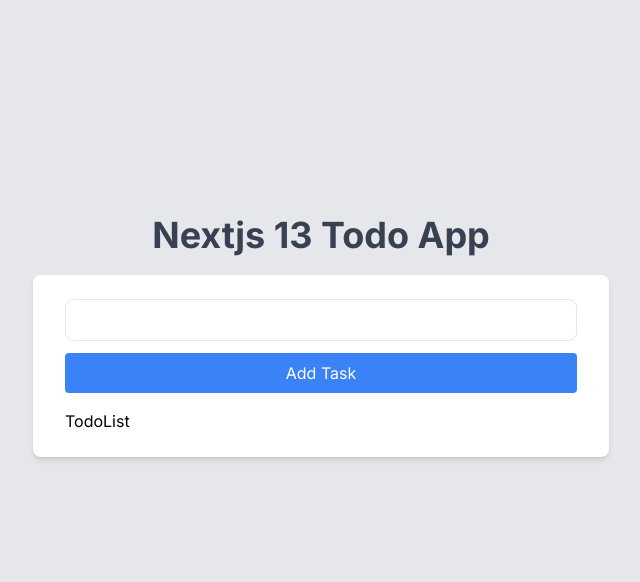
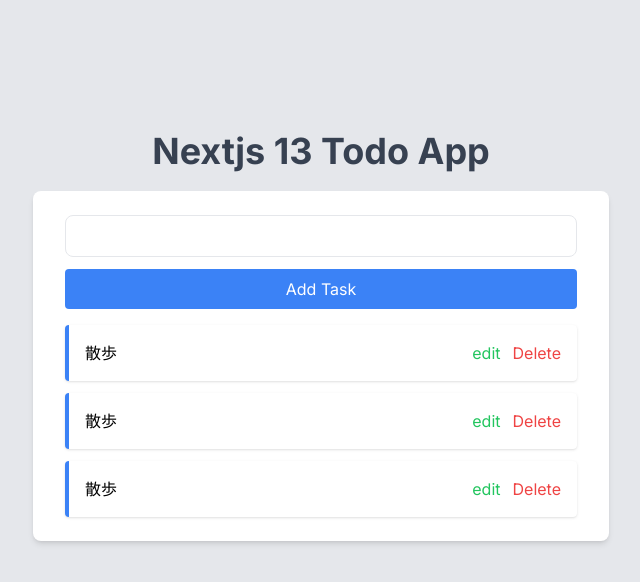
Before and after one commit to Shinmitt/self-todoapp, a Next.js app: page / in a window 1280 px wide. Shown: the top 582 px of the page, without its empty margins (319-959 px from the left). Built offline with nearby package versions, Linux system fonts and the light colour scheme.

Commit message:
TodoListの作成

```diff
--- a/src/app/components/TodoList.tsx
+++ b/src/app/components/TodoList.tsx
@@ -2,7 +2,28 @@
 
 const TodoList = () => {
   return (
-    <div>TodoList</div>
+    <ul className="space-y-3">
+        <li className="flex justify-between p-4 bg-white border-l-4 border-blue-500 rounded shadow">
+            <span>散歩</span>
+            <div>
+                <botton className="text-green-500 mr-3">edit</botton>
+                <botton className="text-red-500">Delete</botton>
+            </div>
+        </li>
+        <li className="flex justify-between p-4 bg-white border-l-4 border-blue-500 rounded shadow">
+            <span>散歩</span>
+            <div>
+                <botton className="text-green-500 mr-3">edit</botton>
+                <botton className="text-red-500">Delete</botton>
+            </div>
+        </li><li className="flex justify-between p-4 bg-white border-l-4 border-blue-500 rounded shadow">
+            <span>散歩</span>
+            <div>
+                <botton className="text-green-500 mr-3">edit</botton>
+                <botton className="text-red-500">Delete</botton>
+            </div>
+        </li>
+    </ul>
   )
 }
 
```
